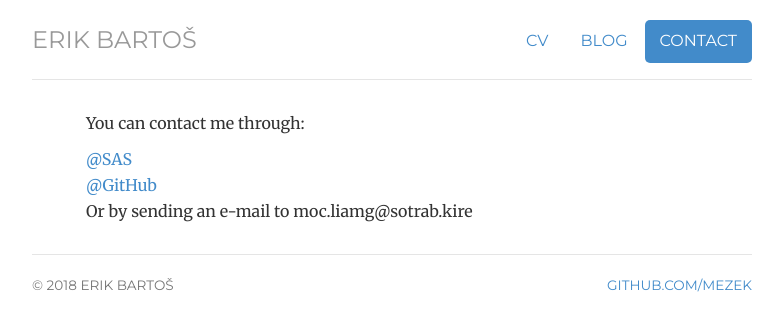
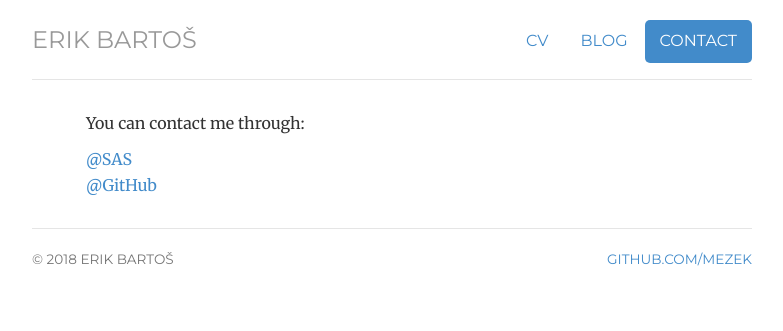
Before and after one commit to Mezek/mezek.github.io, a Jekyll site: the page built from contact/index.html, in a window 1280 px wide. Shown: the top 331 px of the page, without its empty margins (248-1031 px from the left). Built offline with Jekyll 4.4.1, drawn with Linux system fonts in a browser that asks for light colours; nearby versions of some CDN libraries; library files that are not in the unit come from our copies.

Commit message:
Update index.html

```diff
--- a/contact/index.html
+++ b/contact/index.html
@@ -14,7 +14,6 @@ description: Contact information for Erik Bartoš, a Physicists, Digital Publish
 	<ul class="list-unstyled">
 		<li><a href="http://www.sav.sk/index.php?lang=sk&doc=user-org-user&user_no=5299&lang_change=en">@SAS</a></li>
 		<li><a href="http://github.com/mezek">@GitHub</a></li>
-		<li>Or by sending an e-mail to <span class="obfuscate">erik.bartos@gmail.com</span></li>
 	</ul>
 
 </div>
```
